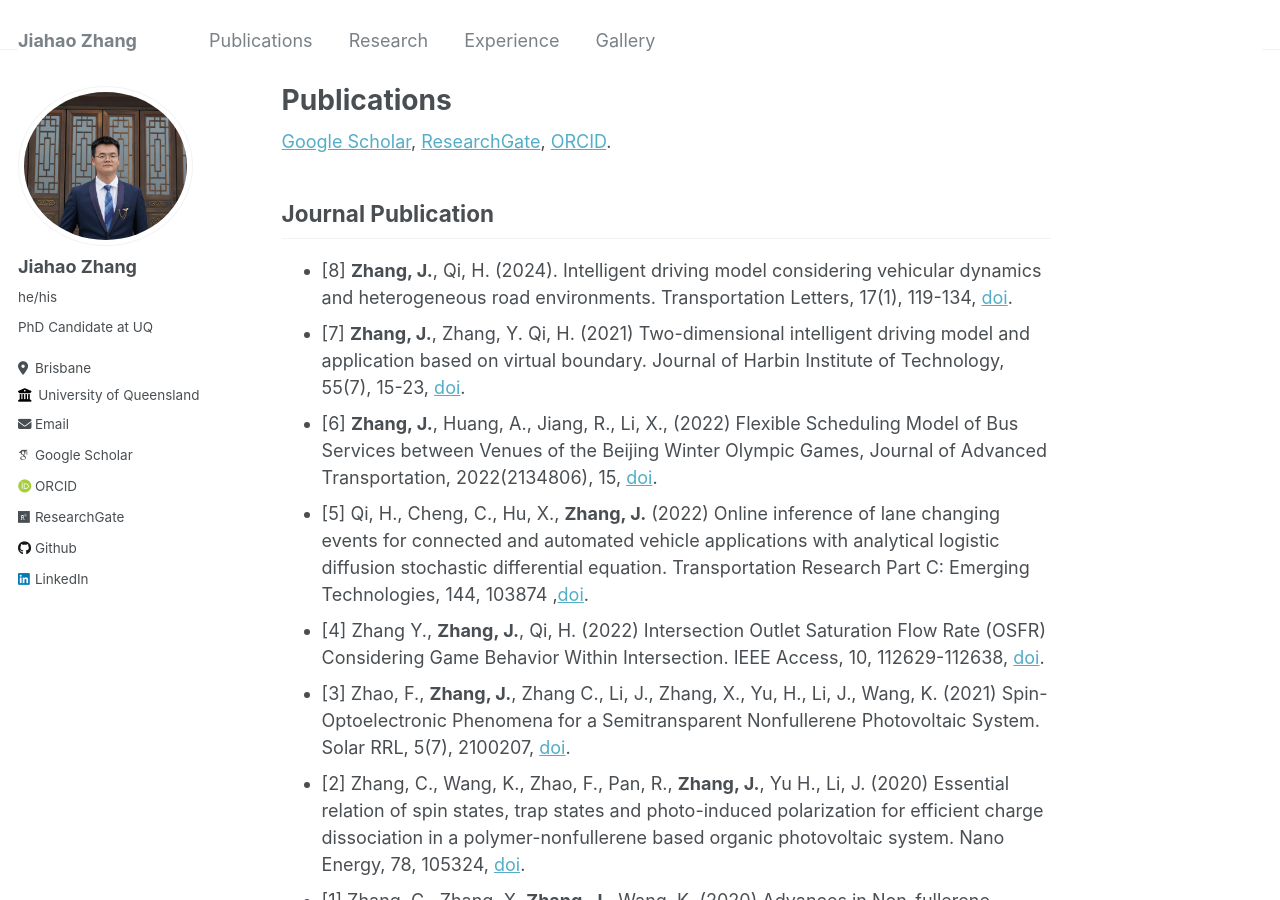
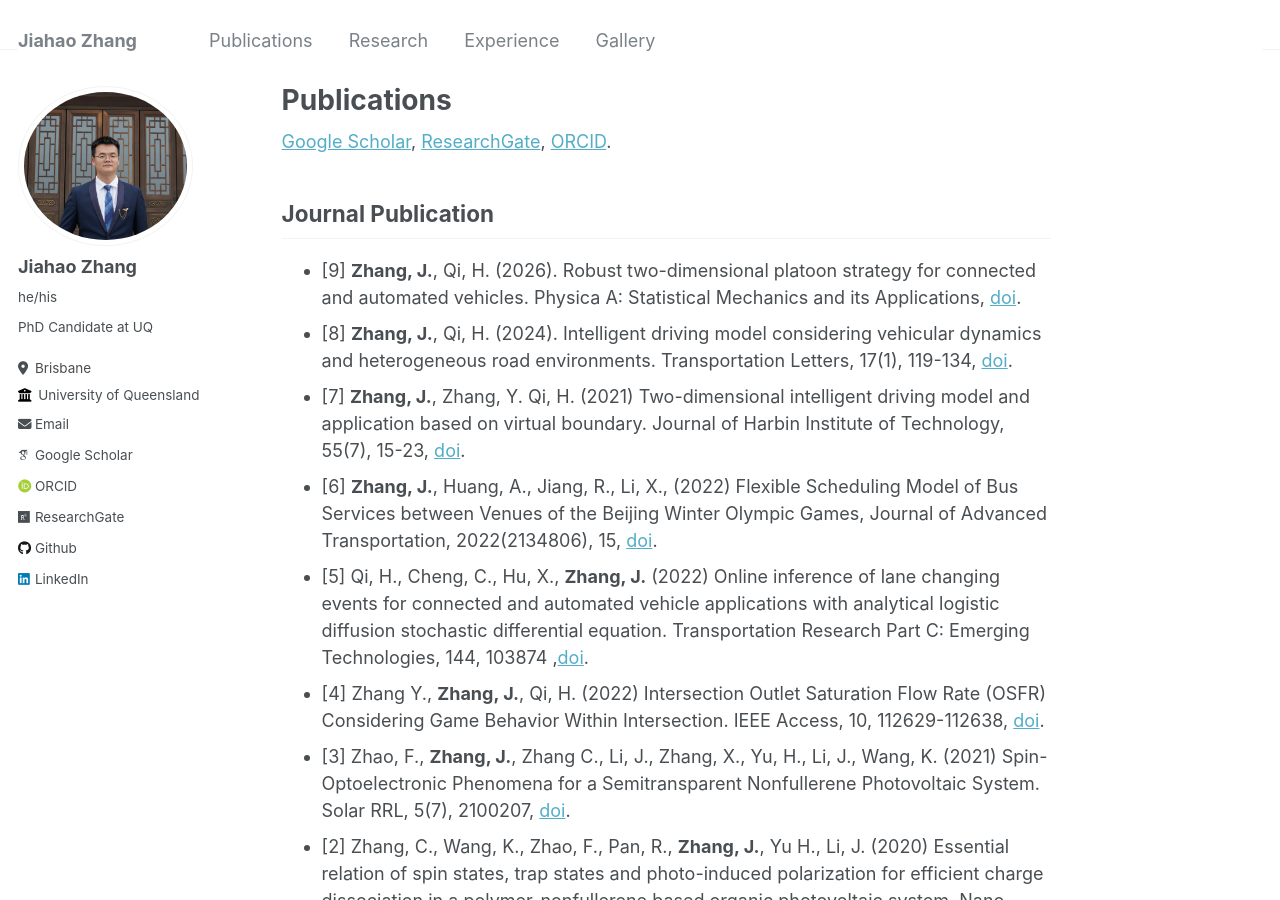
Before and after one commit to zhangjiahao2024/zhangjiahao2024.github.io, a Jekyll site: the page built from _pages/publications.md, in a window 1280 px wide and 900 px high. Built offline with Jekyll 4.4.1, drawn with Linux system fonts in a browser that asks for light colours; some web fonts are replaced.

Commit message:
Update publications.md

```diff
--- a/_pages/publications.md
+++ b/_pages/publications.md
@@ -19,6 +19,7 @@ author_profile: true
 
 Journal Publication
 ----------
+* [9] **Zhang, J.**, Qi, H. (2026). Robust two-dimensional platoon strategy for connected and automated vehicles. Physica A: Statistical Mechanics and its Applications, [doi](https://doi.org/10.1016/j.physa.2026.131324).
 * [8] **Zhang, J.**, Qi, H. (2024). Intelligent driving model considering vehicular dynamics and heterogeneous road environments. Transportation Letters, 17(1), 119-134, [doi](https://doi.org/10.1080/19427867.2024.2329469).
 * [7] **Zhang, J.**, Zhang, Y. Qi, H. (2021) Two-dimensional intelligent driving model and application based on virtual boundary. Journal of Harbin Institute of Technology, 55(7), 15-23, [doi](http://hit.alljournals.cn/html/hitxb_cn/2023/7/20230703.html).
 * [6] **Zhang, J.**, Huang, A., Jiang, R., Li, X., (2022) Flexible Scheduling Model of Bus Services between Venues of the Beijing Winter Olympic Games, Journal of Advanced Transportation, 2022(2134806), 15, [doi](https://onlinelibrary.wiley.com/doi/full/10.1155/2022/2134806).
```
